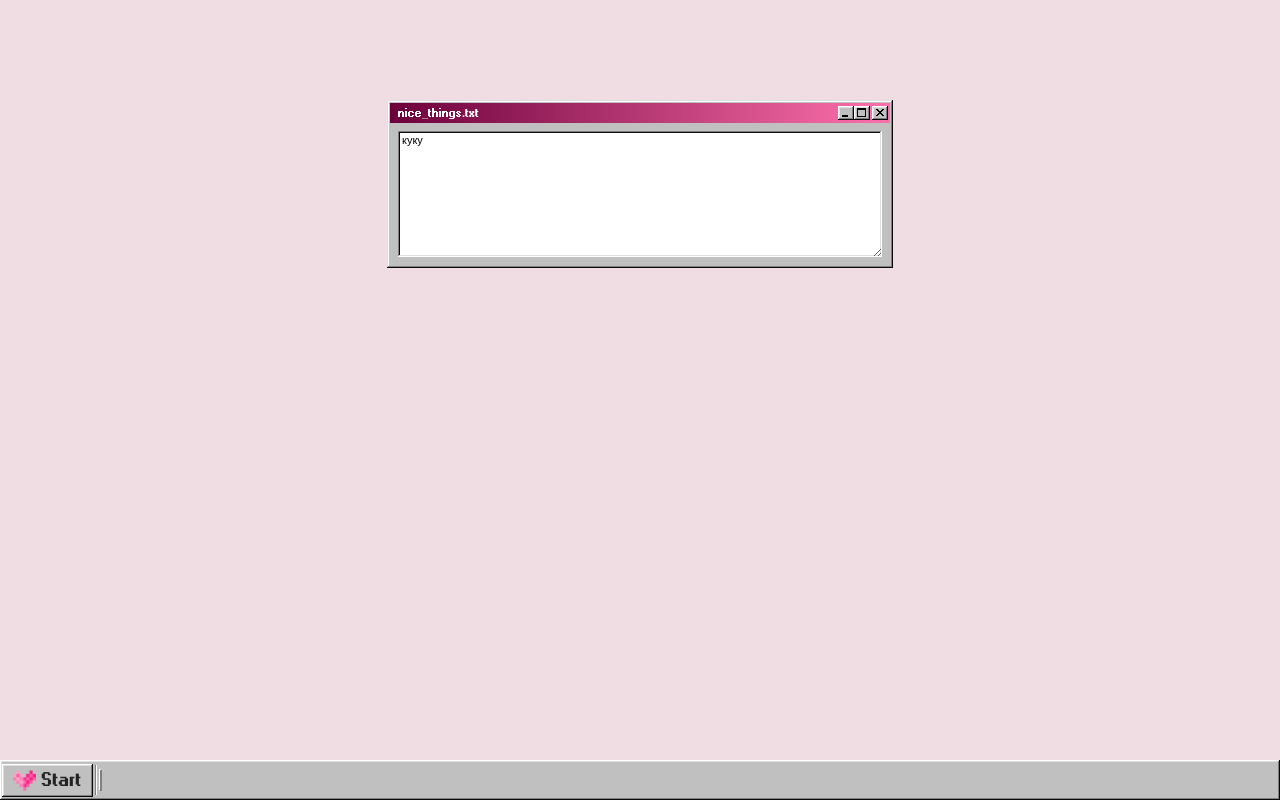
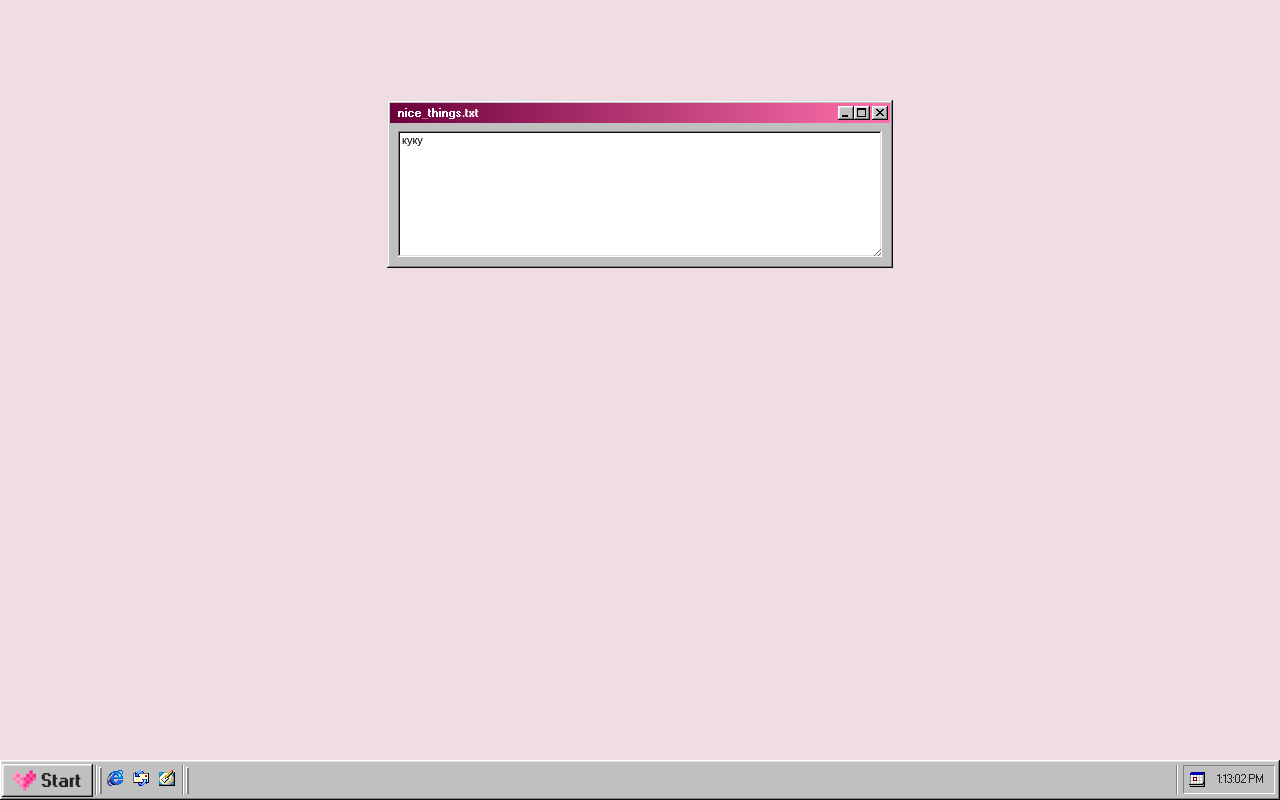
Before and after one commit to notalina/vdproject, a plain HTML site: page index.html in a window 1280 px wide. Drawn offline with nearby package versions, Linux system fonts and the light colour scheme.

Commit message:
start bar implemented + time added

```diff
--- /dev/null
+++ b/action.js
@@ -0,0 +1,14 @@
+document.addEventListener("DOMContentLoaded", DisplayTime);
+
+function DisplayTime(){
+    let dateObject = new Date()
+    let newDate= "";
+    newDate = newDate + dateObject.toLocaleTimeString();
+    document.getElementById('time-label').innerHTML = newDate;
+    RefreshTime();
+}
+
+function RefreshTime(){
+    let refresh=1000;
+    mytime=setTimeout('DisplayTime()',refresh)
+}
--- a/index.html
+++ b/index.html
@@ -5,6 +5,7 @@
   <meta charset="UTF-8" />
   <link rel="stylesheet" href="https://unpkg.com/98.css" />
   <link rel="stylesheet" href="style.css" />
+  <script src="action.js"></script>
 </head>
 
 <body>
@@ -34,7 +35,18 @@
   </button>
   <span class="concave-separator"></span>
   <span class="convex-separator"></span>
-
+  <img class="menu-panels-icon" src="internet-explorer.png"></img>
+  <img class="menu-panels-icon" src="outlook_express-3.png"></img>
+  <img class="menu-panels-icon" src="desktop-4.png"></img>
+  <span class="concave-separator"></span>
+  <span class="convex-separator"></span>
+  <div class="time-section">
+    <span class="concave-separator"></span>
+    <div class="time-tray">
+      <img src="calendar.png"></img>
+      <span id="time-label" class="time-text"></span>
+    </div>
+  </div>
 </div>
 </body>
 </html>
--- a/style.css
+++ b/style.css
@@ -7,20 +7,6 @@ body {
 textarea:disabled {
     background-color: white;
     color:black;
-}
-
-.menu-panel {
-    height: 40px;
-    position: fixed;
-    bottom: 0px;
-    left: 0px;
-    width: 100%;
-    background: silver;
-    box-shadow: inset -1px -1px #0a0a0a, inset 1px 1px #fff, inset -2px -2px grey, inset 2px 2px #dfdfdf;
-    display: flex;
-    flex-direction: row;
-    align-items: center;
-    justify-content: start;
 }
 
 .wrapper {
@@ -41,15 +27,27 @@ textarea:disabled {
     margin-left: 5px;
 }
 
+.menu-panel {
+    height: 40px;
+    position: fixed;
+    bottom: 0px;
+    left: 0px;
+    width: 100%;
+    background: silver;
+    box-shadow: inset -1px -1px #0a0a0a, inset 1px 1px #fff, inset -2px -2px grey, inset 2px 2px #dfdfdf;
+}
+
 .start-button {
+    float: left;
     height: 33px;
     display: flex;
     flex-direction: row;
     align-items: center;
     justify-content: space-around;
     box-sizing: content-box;
-    padding: 0 8px;
+    padding: 0px 8px;
     margin-left: 2px;
+    margin-top: 4px;
 }
 
 .start-button-img {
@@ -64,19 +62,59 @@ textarea:disabled {
 }
 
 .convex-separator {
+    float: left;
     border-left: 1px solid rgb(255,255,255);
     border-top: 1px solid rgb(255,255,255);
     border-right: 1px solid rgb(128,128,128);
     border-bottom: 1px solid rgb(128,128,128);
     background-color: #808080;
     width: 1px;
-    height: 20px;
+    height: 25px;
     margin-left: 2px;
+    margin-top: 7px;
 }
 
 .concave-separator {
+    float: left;
     border-left: 1px solid rgb(128,128,128);
     border-right: 1px solid rgb(255,255,255);
     height: 30px;
     margin-left: 2px;
+    margin-top: 5px;
 }
+
+.menu-panels-icon {
+    float: left;
+    margin-left: 5px;
+    margin-right: 5px;
+    margin-top: 10px;
+}
+
+.time-section {
+    float: right;
+}
+
+.time-tray {
+    float: right;
+    border-top: 1px solid rgb(128,128,128);
+    border-left: 1px solid rgb(128,128,128);
+    border-bottom: 1px solid rgb(255,255,255);
+    border-right: 1px solid rgb(255,255,255);
+    height: 27px;
+    width: 90px;
+    margin-right: 5px;
+    margin-left: 5px;
+    margin-top: 5px;
+}
+
+.time-tray img {
+    margin: 5px;
+}
+
+.time-text {
+    font-family: "Pixelated MS Sans Serif",Arial;
+    font-size: 11px;
+    float: right;
+    margin-right: 10px;
+    margin-top: 7px;
+}
```
Also changed, not shown: calendar.png (added), desktop-4.png (added), documents.png (added), internet-explorer.png (added), my-computer.png (added), outlook_express-3.png (added).
